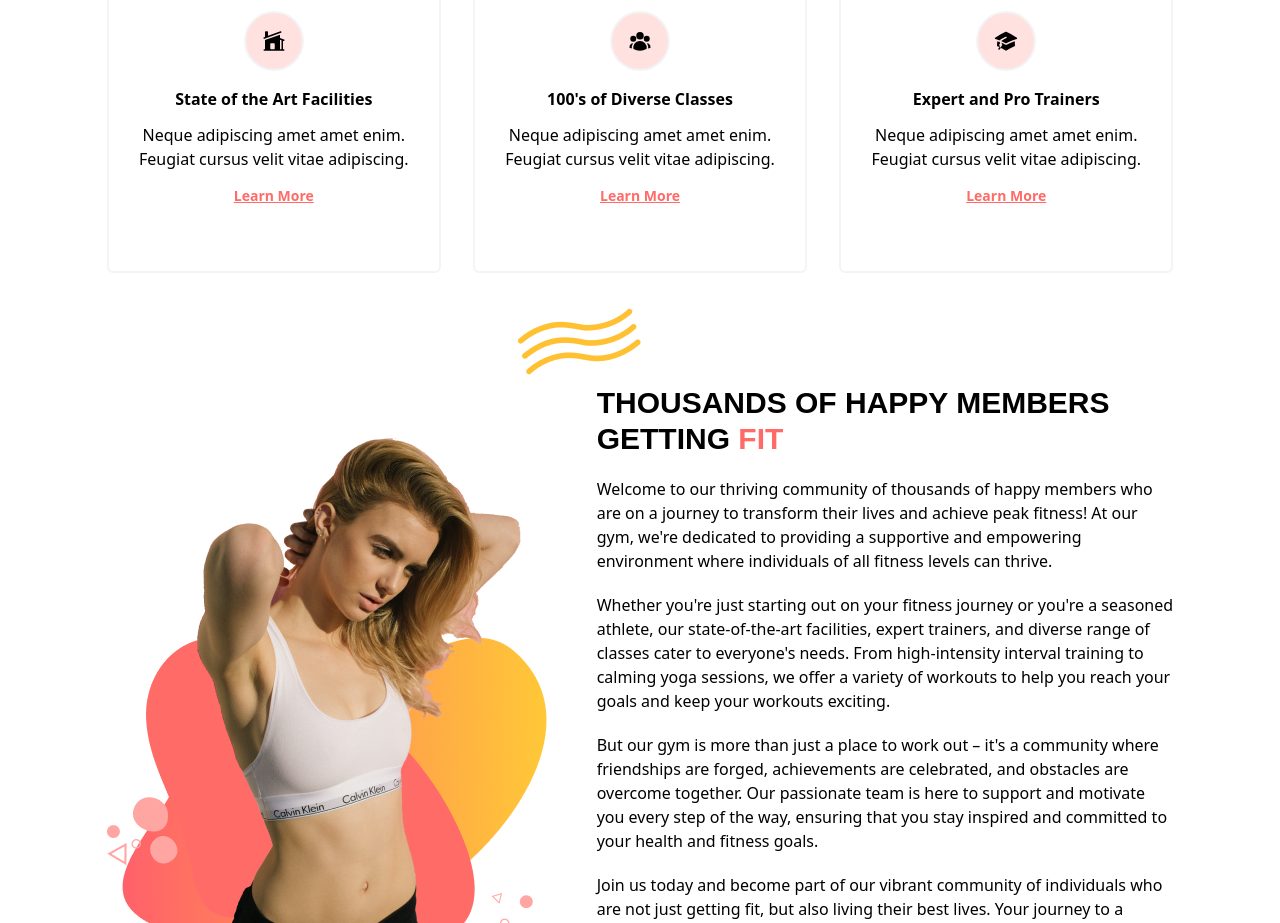
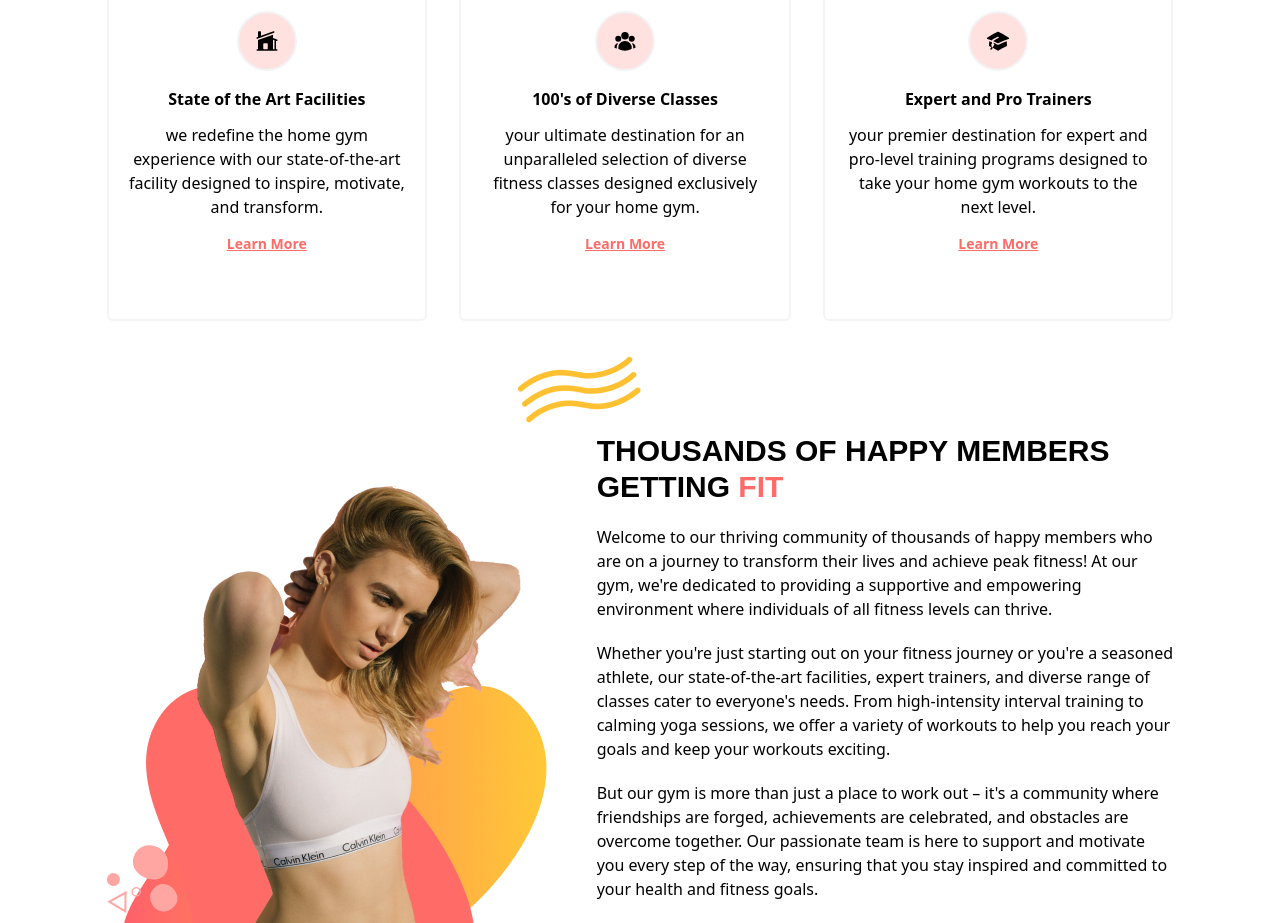
Before and after one commit to aaditya-rathore/gym-project-aaditya, a React (Vite) app: page / in a window 1280 px wide. Shown: the part 1040-1963 px from the top of the page. Built offline with nearby package versions, Linux system fonts and the light colour scheme.

Commit message:
benifits change

```diff
--- a/src/scenes/benifits/index.tsx
+++ b/src/scenes/benifits/index.tsx
@@ -10,17 +10,17 @@ const benifits: Array<BenefitType> = [
     {
         icon: <HomeModernIcon className="h-6 w-6" />,
         title: "State of the Art Facilities",
-        description: "Neque adipiscing amet amet enim. Feugiat cursus velit vitae adipiscing."
+        description: "we redefine the home gym experience with our state-of-the-art facility designed to inspire, motivate, and transform."
     },
     {
         icon: <UserGroupIcon className="h-6 w-6" />,
         title: "100's of Diverse Classes",
-        description: "Neque adipiscing amet amet enim. Feugiat cursus velit vitae adipiscing."
+        description: "your ultimate destination for an unparalleled selection of diverse fitness classes designed exclusively for your home gym. "
     },
     {
         icon: <AcademicCapIcon className="h-6 w-6" />,
         title: "Expert and Pro Trainers",
-        description: "Neque adipiscing amet amet enim. Feugiat cursus velit vitae adipiscing."
+        description: "your premier destination for expert and pro-level training programs designed to take your home gym workouts to the next level."
     }
 ];
 
```
